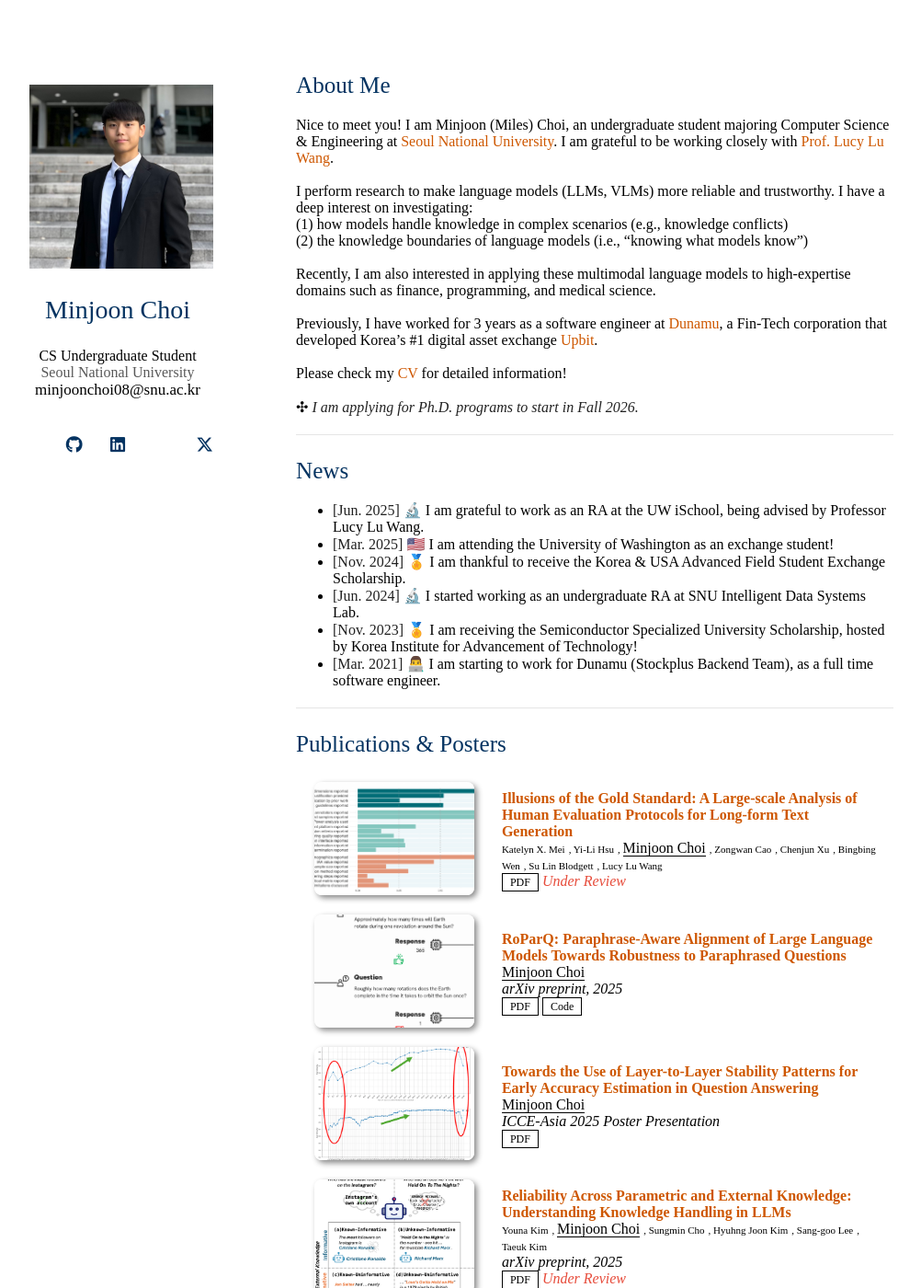
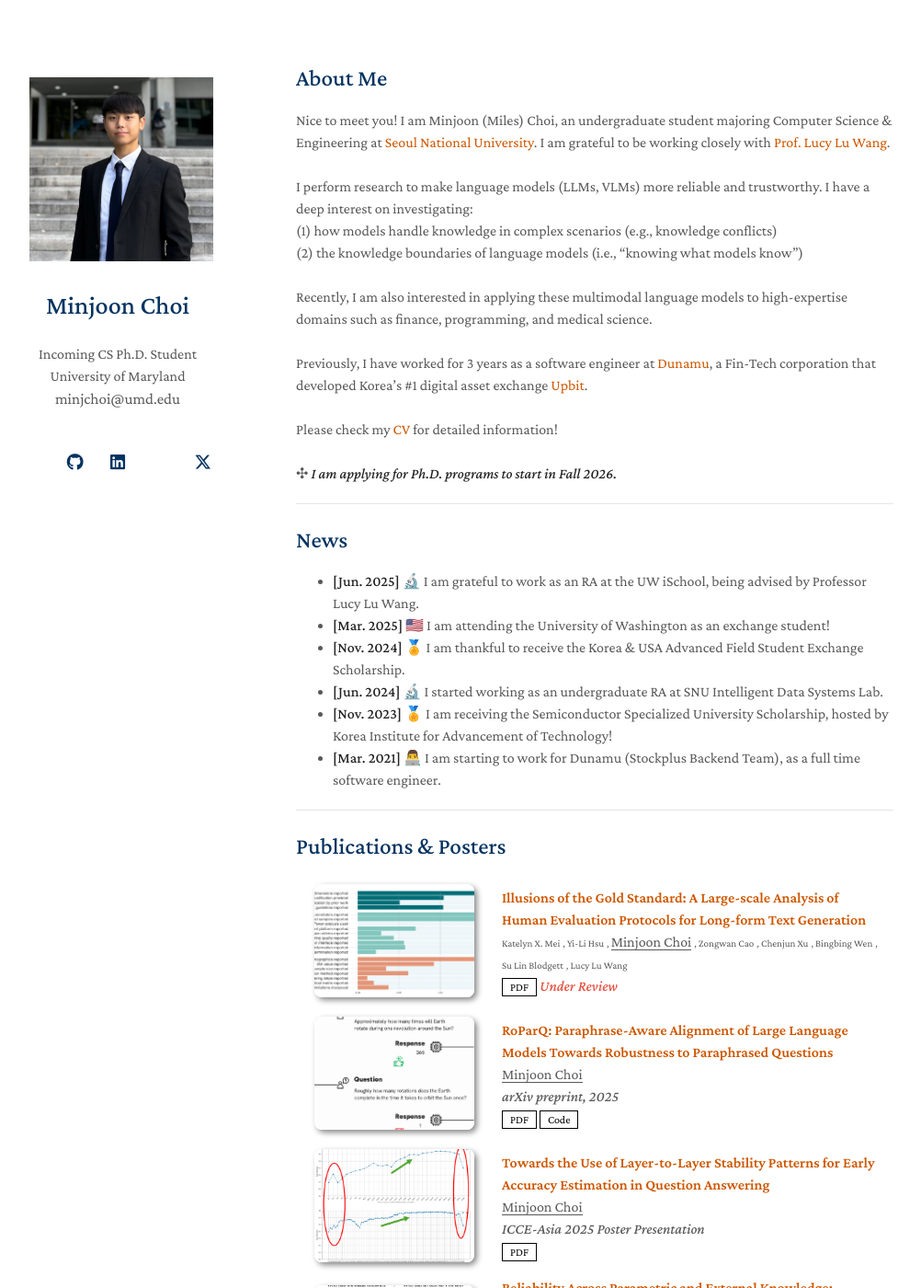
Before and after one commit to m-joon-ixix/m-joon-ixix.github.io, a Jekyll site: the page built from index.md, in a window 1280 px wide and 1400 px high. Shown: the whole window at 92% size, without its empty margins (148-1150 px from the left). Built offline with Jekyll 4.4.1, drawn with Linux system fonts in a browser that asks for light colours; a style sheet for code colours, icons or effects is not loaded; our own code applies the rules of GitHub Pages for plain Markdown files.

Commit message:
changed font, favicon, and basic bio

```diff
--- a/_config.yml
+++ b/_config.yml
@@ -1,8 +1,8 @@
 # Basic Information
 title: Minjoon Choi
-position: CS Undergraduate Student
-affiliation: Seoul National University
-email: minjoonchoi08@snu.ac.kr
+position: Incoming CS Ph.D. Student
+affiliation: University of Maryland
+email: minjchoi@umd.edu
 
 # Search Engine Optimization (SEO)
 # The following information is used to improve the website traffic from search engines, e.g., Google.
@@ -17,13 +17,13 @@ cv_link: assets/files/minjoon-cv.pdf
 github_link: https://github.com/m-joon-ixix
 linkedin: https://www.linkedin.com/in/minjoon-choi-b9b72a275/
 twitter: https://x.com/mjoonixix
-affiliation_link: https://en.snu.ac.kr/
+affiliation_link: https://www.cs.umd.edu
 
 # Images (e.g., your profile picture and your website's favicon)
 # "favicon-light" and "favicon_dark" are used for the light and dark modes, respectively.
 avatar: ./assets/img/minjoon-grad.png
-favicon: ./assets/img/favicon-light.png
-favicon_dark: ./assets/img/favicon-dark.png
+favicon: ./assets/img/umd-logo.png
+favicon_dark: ./assets/img/umd-logo.png
 
 # Footnote
 # You may use the option to disable the footnote, "Powered by Jekyll and Minimal Light theme."
@@ -35,7 +35,7 @@ auto_dark_mode: true
 
 # Font
 # You can use this option to choose between Serif or Sans Serif fonts.
-font: "Sans Serif" # "Serif" or "Sans Serif"
+font: "Serif" # "Serif" or "Sans Serif"
 
 # Google Analytics ID
 # Please remove this if you don't use Google Analytics
--- a/_sass/minimal-light-no-dark-mode.scss
+++ b/_sass/minimal-light-no-dark-mode.scss
@@ -82,8 +82,8 @@
   background-color:#000}
 
 email {
-    font-size: 14px;
-    font-family: "Ubuntu Mono";
+    font-size: 17px;
+    // font-family: "Ubuntu Mono";
 }
 
 .icon-button i{
--- a/_sass/minimal-light.scss
+++ b/_sass/minimal-light.scss
@@ -105,7 +105,7 @@
 
 email {
     font-size: 17px;
-    font-family: "Ubuntu Mono";
+    // font-family: "Ubuntu Mono";
 }
 
 .icon-button i{
```
Also changed, not shown: assets/img/minjoon.png (deleted), assets/img/umd-logo.png (added), 1 other file.
